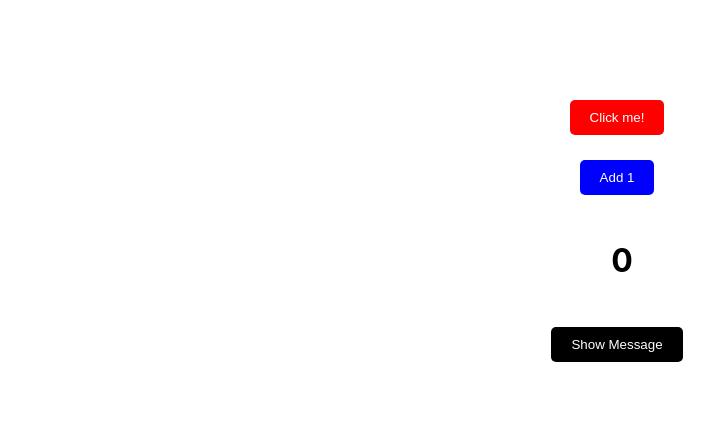
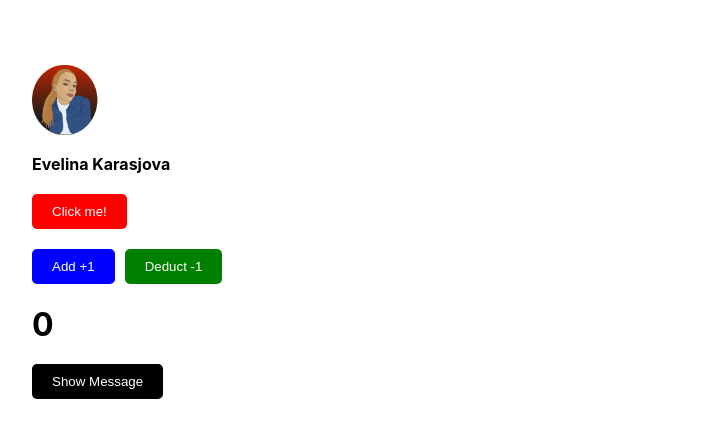
Before and after one commit to kiwaeva/React-componets, a React (Create React App) app: page / in a window 1280 px wide. Shown: the top 438 px of the page, without its empty margins (18-732 px from the left). Built offline with nearby package versions, Linux system fonts and the light colour scheme.

Commit message:
Add avatar component with name and restyle the page.

```diff
--- a/src/App.css
+++ /dev/null
@@ -1,38 +0,0 @@
-.App {
-  text-align: center;
-}
-
-.App-logo {
-  height: 40vmin;
-  pointer-events: none;
-}
-
-@media (prefers-reduced-motion: no-preference) {
-  .App-logo {
-    animation: App-logo-spin infinite 20s linear;
-  }
-}
-
-.App-header {
-  background-color: #282c34;
-  min-height: 100vh;
-  display: flex;
-  flex-direction: column;
-  align-items: center;
-  justify-content: center;
-  font-size: calc(10px + 2vmin);
-  color: white;
-}
-
-.App-link {
-  color: #61dafb;
-}
-
-@keyframes App-logo-spin {
-  from {
-    transform: rotate(0deg);
-  }
-  to {
-    transform: rotate(360deg);
-  }
-}
--- a/src/App.js
+++ b/src/App.js
@@ -1,10 +1,12 @@
-import './App.css';
 import Button from "./components/Button";
-import {useState} from "react"
+import {useState} from "react";
+import avatarImg from './components/images/my-avatar.jpg';
+import Avatar from "./components/Avatar";
 
 function App() {
   const [count, setCount] = useState(0);
-  const increment = () => setCount (count + 1)
+  const increment = () => setCount (count + 1);
+  const decrement = () => setCount (count -1);
   const [showMessage, setShowMessage] = useState(false);
 
   const toggleMessage = () => {
@@ -12,16 +14,27 @@ function App() {
   };
 
   return (
+
     <div className="App">
+      <div className="Avatar">
+        <Avatar name="Evelina Karasjova" imageUrl={avatarImg} size="100"/>
+      </div>
   {/* If your component uses {children} → use nested content: <Button>Click me!</Button>
       If your component uses {text} → use props: <Button text="Click me!" /> */}
+      <div className="Alert">
       <Button text="Click me!" color="red" onClick={()=> alert ("Well document, your first alert button is working! Now let's see what the blue button does." )}></Button>
-      <Button color="blue" onClick={increment}>Add 1</Button>
-      <h1>{count}</h1>
-      <Button text={showMessage ? "Hide Message" : "Show Message"} onClick={toggleMessage} color="black"></Button>
-      {showMessage && (
+      </div>
+      <div className="Counter">
+        <Button color="blue" onClick={increment}>Add +1</Button>
+        <Button color="green" onClick={decrement}> Deduct -1</Button>
+        <h1>{count}</h1>
+      </div>
+      <div className="Toggle">
+        <Button text={showMessage ? "Hide Message" : "Show Message"} onClick={toggleMessage} color="black"></Button>
+        {showMessage && (
         <p> 🎉 Hello, this is your first toggle message!</p>
-      )}
+        )}
+      </div>
     </div>
   );
 }
--- /dev/null
+++ b/src/components/Avatar.jsx
@@ -0,0 +1,15 @@
+const Avatar = ({ name, imageUrl, size= 50 }) => {
+    return (
+        <div>
+         <img src={imageUrl} alt={name} style={{
+            width: `${size}px`,
+            height: `${size}px`,
+            objectFit: 'contain',
+         }}
+         />
+         <span style= {{display: 'block', fontWeight: "bold"}}> {name} </span>
+        </div>
+    );
+};
+
+export default Avatar;
--- a/src/index.css
+++ b/src/index.css
@@ -1,5 +1,5 @@
 body {
-  margin: 100px;
+  margin: 50px;
   font-family: -apple-system, BlinkMacSystemFont, 'Segoe UI', 'Roboto', 'Oxygen',
     'Ubuntu', 'Cantarell', 'Fira Sans', 'Droid Sans', 'Helvetica Neue',
     sans-serif;
@@ -15,10 +15,20 @@ code {
 .App {
   display: flex;
   flex-direction: column;
-  align-items: center;
-  gap: 25px;
+  align-items: start;
+  gap: 20px;
 }
 
 button{
   padding:20px 50px;
 }
+
+.Counter > h1{
+margin-bottom:0;
+}
+
+.Avatar{
+  display: flex;
+  flex-direction: column;
+  align-items: start;
+}
```
Also changed, not shown: src/components/images/my-avatar.jpg (added).
